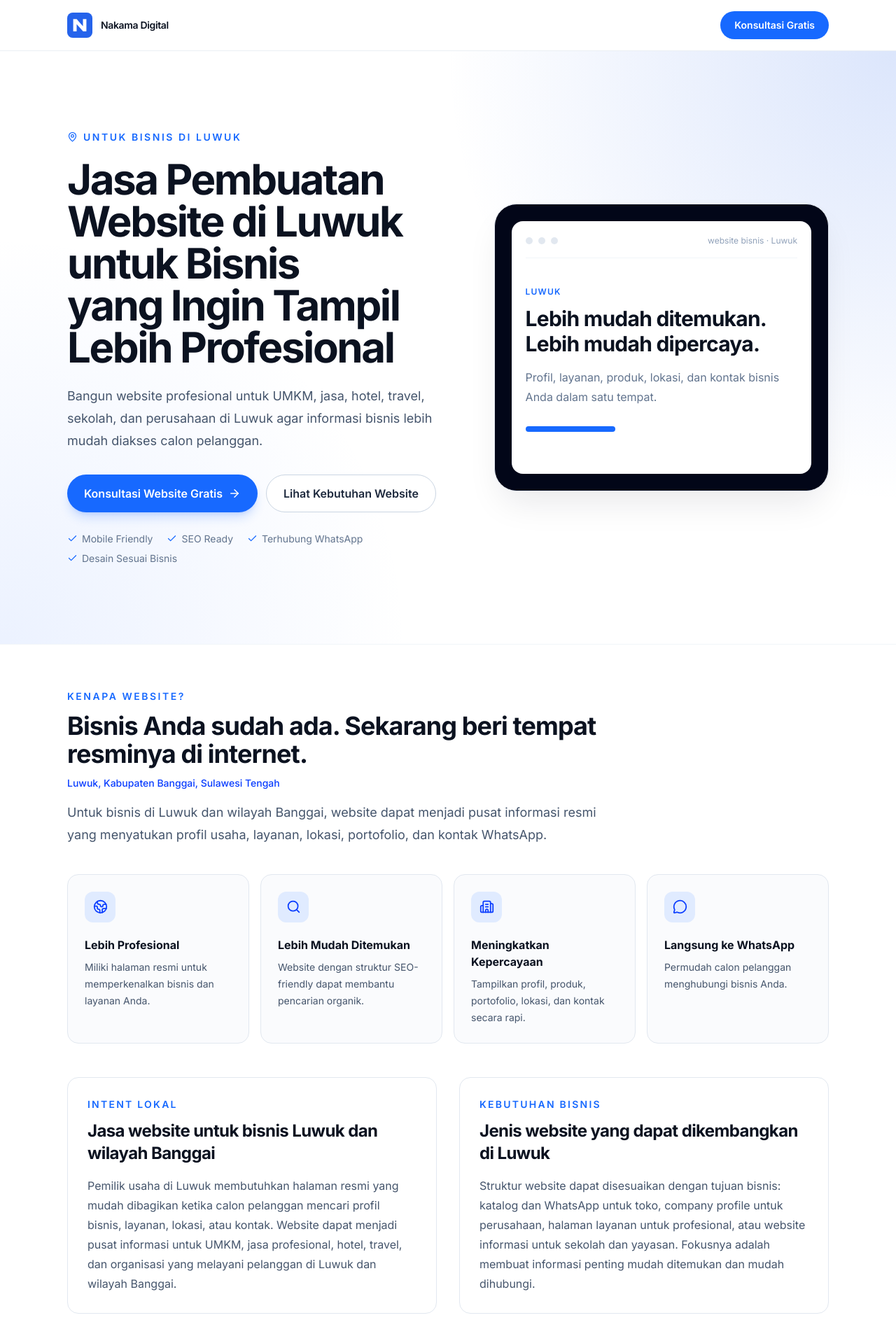
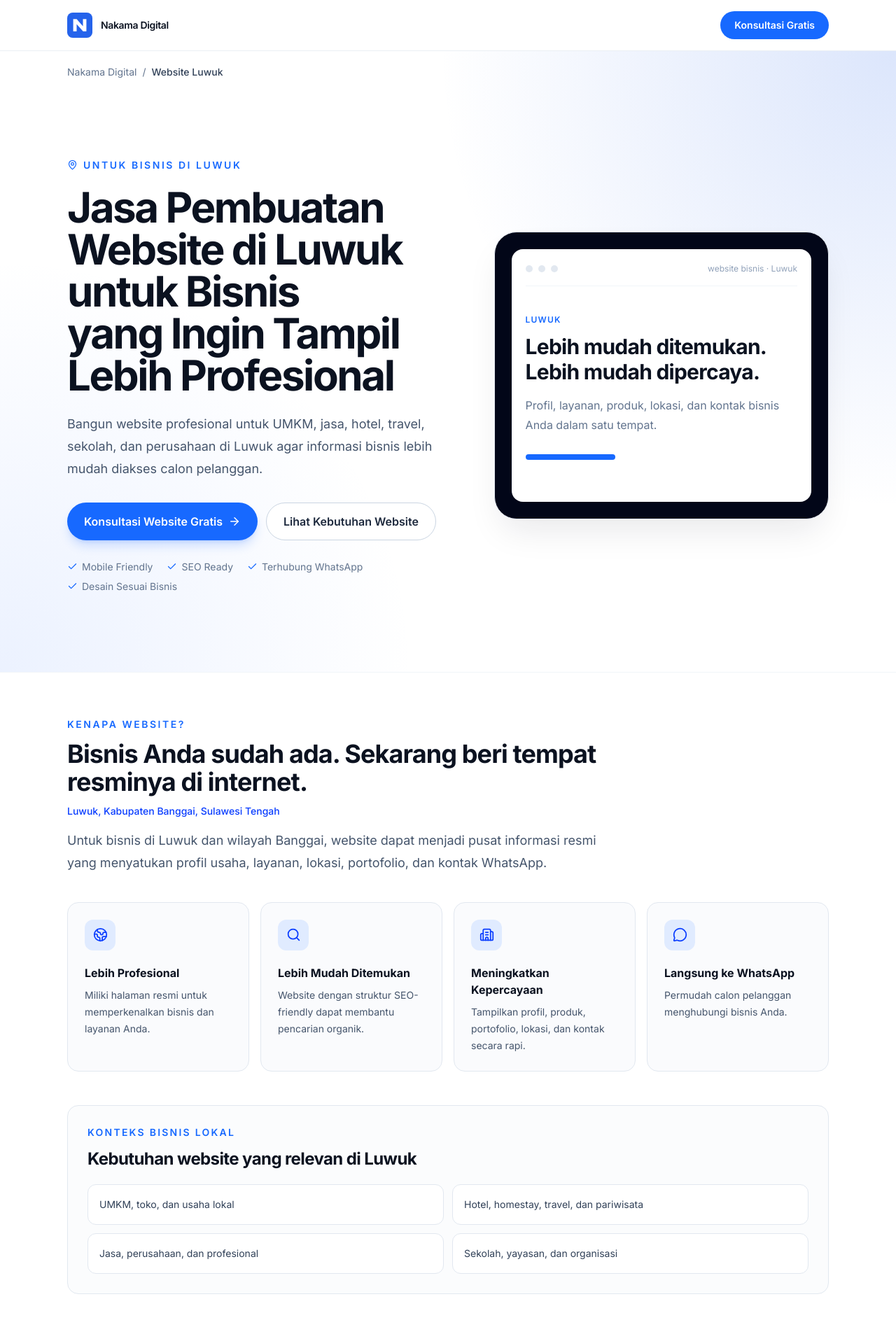
Before and after one commit to barrack3030-wq/NAKAMA-DIGITAL-UPGRADE, a React (Vite) app: page /luwuk/ in a window 1280 px wide. Shown: the top 1896 px of the page at 70% size. Built offline with nearby package versions, Linux system fonts and the light colour scheme.

Commit message:
seo: surface local business context on pilot city pages

```diff
--- a/scripts/generate-city-pages.mjs
+++ b/scripts/generate-city-pages.mjs
@@ -30,6 +30,10 @@ const staticCityContent = (city) => `
     <section>
       <h2>Website untuk bisnis dan organisasi di ${escapeHtml(city.city)}</h2>
       <p>${escapeHtml(city.context)}</p>
+      <h3>Kebutuhan bisnis lokal</h3>
+      <ul>
+        ${city.highlights.map((item) => `<li>${escapeHtml(item)}</li>`).join('')}
+      </ul>
       <h2>${escapeHtml(city.seoHeading)}</h2>
       <p>${escapeHtml(city.seoParagraph)}</p>
       <h2>${escapeHtml(city.seoSecondHeading)}</h2>
--- a/src/pages/CityLanding.tsx
+++ b/src/pages/CityLanding.tsx
@@ -110,7 +110,14 @@ export default function CityLanding() {
       <main>
         <section className="relative overflow-hidden border-b border-slate-100">
           <div className="absolute inset-0 bg-[radial-gradient(circle_at_top_right,rgba(37,99,235,.16),transparent_42%),radial-gradient(circle_at_bottom_left,rgba(96,146,255,.12),transparent_38%)]" />
-          <div className="relative mx-auto grid max-w-6xl items-center gap-12 px-5 py-20 lg:grid-cols-[1.08fr_.92fr] lg:px-8 lg:py-28">
+          <div className="relative mx-auto max-w-6xl px-5 pt-5 lg:px-8">
+            <nav aria-label="Breadcrumb" className="flex items-center gap-2 text-sm text-slate-500">
+              <a href="/" className="hover:text-brand-700">Nakama Digital</a>
+              <span aria-hidden="true">/</span>
+              <span className="font-medium text-slate-700">Website {city.city}</span>
+            </nav>
+          </div>
+          <div className="relative mx-auto grid max-w-6xl items-center gap-12 px-5 py-16 lg:grid-cols-[1.08fr_.92fr] lg:px-8 lg:py-28">
             <div>
               <p className="mb-5 inline-flex items-center gap-2 text-sm font-semibold uppercase tracking-[.18em] text-brand-600"><MapPin size={15} />{city.eyebrow}</p>
               <h1 className="max-w-3xl text-balance text-4xl font-bold tracking-[-.04em] sm:text-5xl lg:text-6xl">{city.headline}</h1>
@@ -145,6 +152,18 @@ export default function CityLanding() {
               ['Meningkatkan Kepercayaan', 'Tampilkan profil, produk, portofolio, lokasi, dan kontak secara rapi.', Building2],
               ['Langsung ke WhatsApp', 'Permudah calon pelanggan menghubungi bisnis Anda.', MessageCircle],
             ].map(([title, text, Icon]) => <div key={title as string} className="rounded-2xl border border-slate-200 bg-slate-50/70 p-6"><div className="mb-5 flex h-11 w-11 items-center justify-center rounded-xl bg-brand-100 text-brand-700"><Icon size={21} /></div><h3 className="font-bold">{title as string}</h3><p className="mt-2 text-sm leading-6 text-slate-600">{text as string}</p></div>)}
+          </div>
+
+          <div className="mt-12 rounded-2xl border border-slate-200 bg-slate-50/60 p-7">
+            <p className="text-sm font-semibold uppercase tracking-[.16em] text-brand-600">Konteks bisnis lokal</p>
+            <h2 className="mt-3 text-2xl font-bold tracking-tight">Kebutuhan website yang relevan di {city.city}</h2>
+            <div className="mt-5 grid gap-3 sm:grid-cols-2">
+              {city.localHighlights.map((item) => (
+                <div key={item} className="rounded-xl border border-slate-200 bg-white px-4 py-4 text-sm leading-6 text-slate-700">
+                  {item}
+                </div>
+              ))}
+            </div>
           </div>
 
           <div className="mt-12 grid gap-8 lg:grid-cols-2">
```
